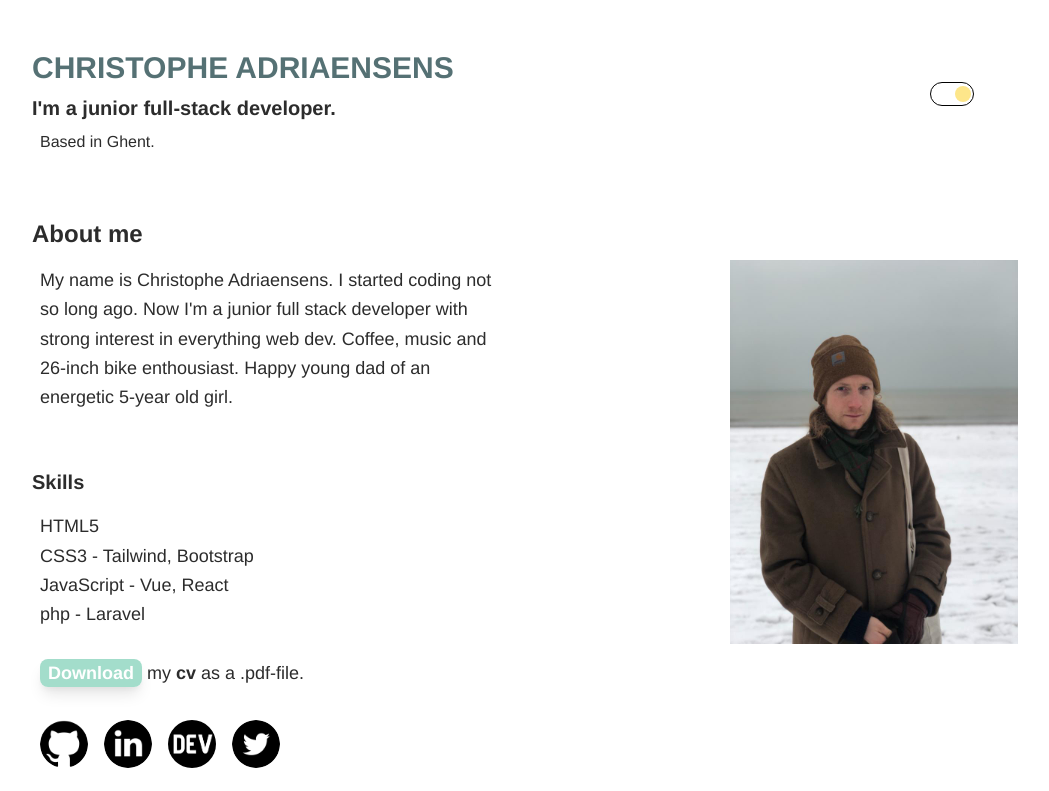
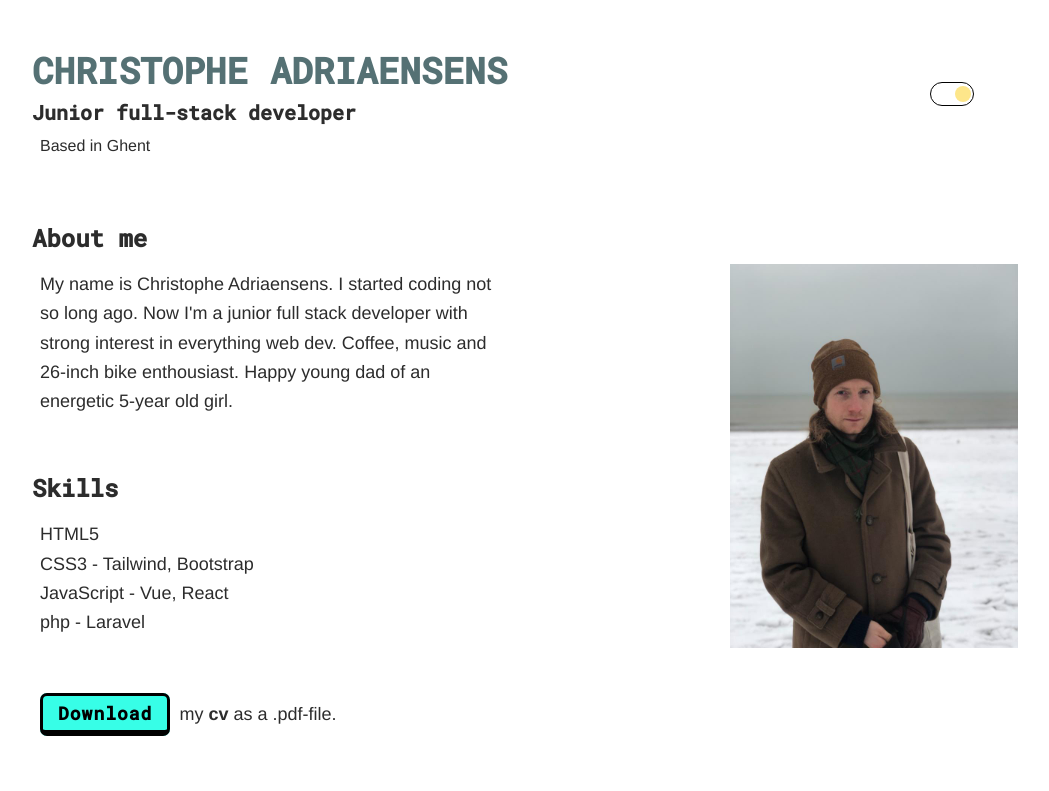
Before and after one commit to chadriae/portfolio-website-vue, a Vue app: page / in a window 1280 px wide. Shown: the top 791 px of the page, without its empty margins (112-1161 px from the left). Built offline with nearby package versions, Linux system fonts and the light colour scheme.

Commit message:
Update font titles and download button

```diff
--- a/src/components/About.vue
+++ b/src/components/About.vue
@@ -2,25 +2,26 @@
     <div class="mt-16 sm:grid grid-cols-2 justify-items-stretch">
         <div class="text-container">
             <div class="mb-12 mr-4">
-                <header class="font-bold text-left text-2xl mb-2" :class="(mode === 'dark') ? 'light-font-color' : 'blackish-font-color'">About me</header>
+                <header class="title font-bold text-left text-2xl mb-2" :class="(mode === 'dark') ? 'light-font-color' : 'blackish-font-color'">About me</header>
                 <p class="text-left leading-relaxed p-2 text-lg" :class="(mode === 'dark') ? 'light-font-color' : 'blackish-font-color'">
                     My name is Christophe Adriaensens. I started coding not so long ago. Now I'm a junior full stack developer with strong interest in everything web dev. Coffee, music and 26-inch bike enthousiast. Happy young dad of an energetic 5-year old girl.
                 </p>
             </div>
 
-            <header class="font-bold text-left text-xl mb-2" :class="(mode === 'dark') ? 'light-font-color' : 'blackish-font-color'">Skills</header>
+            <header class="title font-bold text-left text-2xl mb-2" :class="(mode === 'dark') ? 'light-font-color' : 'blackish-font-color'">Skills</header>
             <ul class="text-left leading-relaxed p-2 text-lg" :class="(mode === 'dark') ? 'light-font-color' : 'blackish-font-color'">
                 <li>HTML5</li>
                 <li>CSS3 - Tailwind, Bootstrap</li>
                 <li>JavaScript - Vue, React</li>
                 <li>php - Laravel</li>
                 <br>
-                <span>
-                    <a class="text-white py-1 px-2 rounded-lg shadow-lg font-bold" :href="pdfLink" download="cvChristopheAdriaensens" :class="(mode === 'dark') ? 'button-blue' : 'button-green'">Download</a>
-                    my <span class="font-bold">cv</span> as a .pdf-file.</span>
+                <div class="my-8">
+                    <a id="download-button" class="mr-1" :href="pdfLink" download="cvChristopheAdriaensens" :class="(mode === 'dark') ? 'button-blue' : 'button-green'">Download</a>
+                    my <span class="font-bold">cv</span> as a .pdf-file.
+                </div>
             </ul>
 
-            <div class="mt-4 p-2 flex gap-4">
+            <div class="mt-4 mb-12 p-2 flex gap-4">
                 <a href="https://github.com/chadriae"><img src="../assets/github.png" class="h-12 rounded-full social-media" :class="(mode === 'dark') ? 'social-media-inverted' : ''"></a>
                 <a href="https://www.linkedin.com/in/christophe-adriaensens/"><img src="../assets/linkedin.png" class="h-12 social-media rounded-full" :class="(mode === 'dark') ? 'social-media-inverted' : ''"></a>
                 <a href="https://dev.to/chadriae"><img src="../assets/devto.png" class="h-12 social-media rounded-full" :class="(mode === 'dark') ? 'social-media-inverted' : ''"></a>
@@ -63,6 +64,38 @@
 <style scoped lang="scss">
 @import "../styles/_variables.scss";
 
+#download-button {
+    color: black;
+    font-family: $roboto-font;
+    border: 3px solid black;
+    border-bottom: 6px solid black;
+    padding: 5px 15px 5px 15px;
+    border-radius: 7px;
+    font-weight: bold;
+    letter-spacing: 1px;
+    box-shadow: 0 0 black;
+    transition: 0.5s;
+}
+
+#download-button:hover {
+    box-shadow: -5px 5px black;
+    transform: translate(5px,-5px);
+}
+
+.button-blue {
+    background-color: #539BF5;
+    transition: $transition;
+}
+
+.button-green {
+    background-color: #37FEE7;
+    transition: $transition;
+}
+
+.title {
+    font-family: $roboto-font;
+}
+
 .social-media-inverted {
     filter: $full-filter-invert;
     transition: $transition;
@@ -94,13 +127,4 @@
     transition: $font-color-transition;
 }
 
-.button-blue {
-    background-color: #539BF5;
-    transition: $transition;
-}
-
-.button-green {
-    background-color: #a3ddcb;
-    transition: $transition;
-}
 </style>
--- a/src/components/Contact.vue
+++ b/src/components/Contact.vue
@@ -1,7 +1,7 @@
 <template>
     <div class="text-left">
         <div class="mt-12 text-left">
-            <header :class="(mode === 'dark') ? 'light-font-color' : 'blackish-font-color'" class="font-bold text-left text-2xl mb-4">Contact me</header>
+            <header :class="(mode === 'dark') ? 'light-font-color' : 'blackish-font-color'" class="title font-bold text-left text-2xl mb-4">Contact me</header>
             <div class="text-gray-700 p-2">
                 <div class="">
                     <a :class="(mode === 'dark') ? 'light-font-color' : 'blackish-font-color'" class="inline-block mb-4" href="mailto:christophe.adriaensens@gmail.com">
@@ -26,6 +26,10 @@
 <style scoped lang="scss">
 @import "../styles/_variables.scss";
 
+.title {
+    font-family: $roboto-font;
+}
+
 .light-font-color {
     color: $white-color;
     transition: $font-color-transition;
--- a/src/components/Hello.vue
+++ b/src/components/Hello.vue
@@ -1,8 +1,8 @@
 <template>
     <div class="text-left">
-        <header class="uppercase font-bold text-3xl mb-2" :class="(mode === 'dark') ? 'grey-font-color' : 'greenish-font-color'">Christophe Adriaensens</header>
-        <p class="font-bold text-xl mb-2" :class="(mode === 'dark') ? 'light-greenish-font-color' : 'blackish-font-color'">I'm a junior full-stack developer.</p>
-        <p class="text-gray-700 ml-2" :class="(mode === 'dark') ? 'light-greenish-font-color' : 'blackish-font-color'">Based in Ghent.</p>
+        <header class="roboto uppercase font-bold text-4xl mb-2" :class="(mode === 'dark') ? 'grey-font-color' : 'greenish-font-color'">Christophe Adriaensens</header>
+        <p class="roboto font-bold text-xl mb-2" :class="(mode === 'dark') ? 'light-greenish-font-color' : 'blackish-font-color'">Junior full-stack developer</p>
+        <p class="text-gray-700 ml-2" :class="(mode === 'dark') ? 'light-greenish-font-color' : 'blackish-font-color'">Based in Ghent</p>
     </div>
 </template>
 
@@ -14,6 +14,10 @@
 
 <style scoped lang="scss">
 @import "../styles/_variables.scss";
+
+.roboto {
+    font-family: $roboto-font;
+}
 
 .greenish-font-color{
     color: $greenish-font-color;
--- a/src/components/Projects.vue
+++ b/src/components/Projects.vue
@@ -1,6 +1,6 @@
 <template>
     <div class="mt-16 text-left ">
-        <header :class="(mode === 'dark') ? 'light-font-color' : 'blackish-font-color'" class="font-bold text-left text-2xl mb-2 ">Projects</header>
+        <header :class="(mode === 'dark') ? 'light-font-color' : 'blackish-font-color'" class="title font-bold text-left text-2xl mb-2 ">Projects</header>
         <div class="md:mx-auto md:grid grid-cols-2 gap-6">
             <div class="mb-4 card p-8 leading-loose relative rounded-lg shadow w-auto" :class="(mode === 'dark') ? 'project-bg-dark' : 'background-white'">
                 <a class="flex justify-center" href="https://github.com/chadriae/king-size"><img class="" @mouseover="chainedHover = true" @mouseleave="chainedHover = false" :src="chained"></a>
@@ -79,6 +79,10 @@
 <style scoped lang="scss">
 @import "../styles/_variables.scss";
 
+.title {
+    font-family: $roboto-font;
+}
+
 .project-bg-dark {
     background-color: $dark-bg-color;
     border: 1px solid $dark-border-color;
--- a/src/styles/_variables.scss
+++ b/src/styles/_variables.scss
@@ -1,4 +1,8 @@
+@import url('https://fonts.googleapis.com/css2?family=Roboto+Mono&display=swap');
+@import url('https://fonts.googleapis.com/css2?family=Roboto+Mono:wght@400;500&display=swap');
+
 $font-family: Avenir, Helvetica, Arial, sans-serif;
+$roboto-font: 'Roboto Mono', monospace;
 
 $pic-hover-color: rgba(255, 0, 0, 0.625);
 
```
